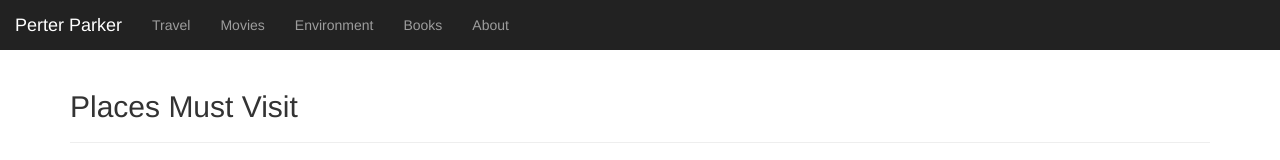
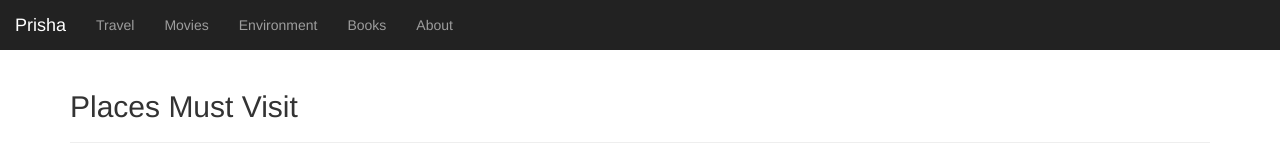
Before and after one commit to Prisha-J/My-blog-website, a plain HTML site: page index.html in a window 1280 px wide. Shown: the top 160 px of the page. Drawn offline with nearby package versions, Linux system fonts and the light colour scheme.

Commit message:
Add files via upload

```diff
--- a/index.html
+++ b/index.html
@@ -26,7 +26,7 @@
                 <span class="icon-bar"></span>
                 <span class="icon-bar"></span>
             </button>
-            <a class="navbar-brand" href="#">Perter Parker</a>
+            <a class="navbar-brand" href="#">Prisha</a>
         </div>
 
         <div class="collapse navbar-collapse" id="myNavbar">
```
